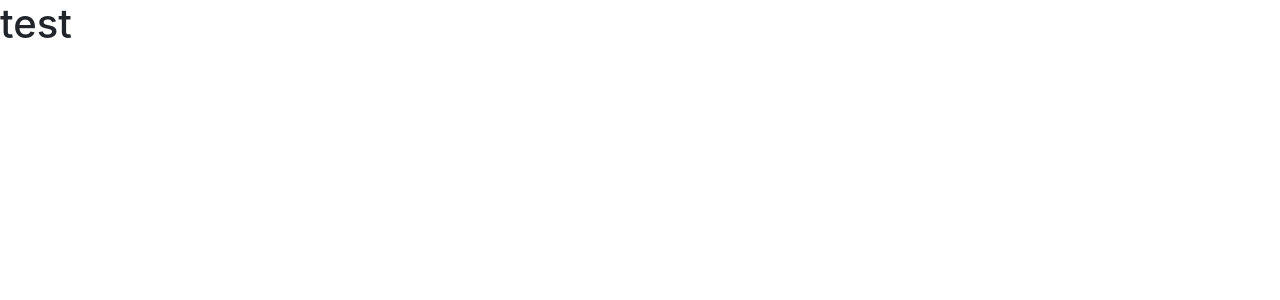
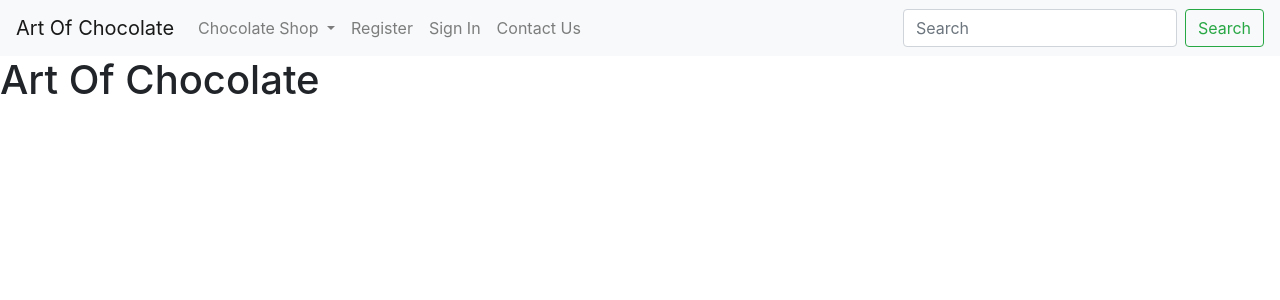
Before and after one commit to Ivana505/art-of-chocolate, a Django app: page / in a window 1280 px wide. Before the commit the part shown is almost empty. Shown: the top 300 px of the page. Run offline with Django 3.2, Linux system fonts and the light colour scheme.

Commit message:
Create includes folder, main-nav.html and mobile-top-header.html

```diff
--- a/art_of_chocolate/settings.py
+++ b/art_of_chocolate/settings.py
@@ -158,6 +158,10 @@ USE_TZ = True
 # https://docs.djangoproject.com/en/3.2/howto/static-files/
 
 STATIC_URL = '/static/'
+STATICFILES_DIRS = (os.path.join(BASE_DIR, 'static'),)
+
+MEDIA_URL = '/media/'
+MEDIA_ROOT = os.path.join(BASE_DIR, 'media')
 
 # Default primary key field type
 # https://docs.djangoproject.com/en/3.2/ref/settings/#default-auto-field
--- a/art_of_chocolate/urls.py
+++ b/art_of_chocolate/urls.py
@@ -15,9 +15,11 @@ Including another URLconf
 """
 from django.contrib import admin
 from django.urls import path, include
+from django.conf import settings
+from django.conf.urls.static import static
 
 urlpatterns = [
     path('admin/', admin.site.urls),
     path('accounts/', include('allauth.urls')),
     path('', include('home.urls')),
-]
+] + static(settings.MEDIA_URL, document_root=settings.MEDIA_ROOT)
--- a/templates/base.html
+++ b/templates/base.html
@@ -1,5 +1,5 @@
 {% load static %}
-
+<!--bootstrap template-->
 <!doctype html>
 <html lang="en">
   <head>
@@ -16,8 +16,16 @@
     <title>Art Of Chocolate</title>
   </head>
   <body>
-    <header></header>
-    <h1>test</h1>
+    <header>
+      <nav>
+        {% include 'includes/mobile-top-header.html' %}
+        {% include 'includes/main-nav.html' %}
+    </nav>
+    <div id="hero-image">
+
+    </div>
+  </header>
+    <h1>Art Of Chocolate</h1>
 
   </body>
 </html>
--- /dev/null
+++ b/templates/includes/main-nav.html
@@ -0,0 +1,37 @@
+<nav class="navbar navbar-expand-lg navbar-light bg-light">
+    <a class="navbar-brand" href="#">Art Of Chocolate</a>
+    <button class="navbar-toggler" type="button" data-toggle="collapse" data-target="#navbarSupportedContent" aria-controls="navbarSupportedContent" aria-expanded="false" aria-label="Toggle navigation">
+      <span class="navbar-toggler-icon"></span>
+    </button>
+
+    <div class="collapse navbar-collapse" id="navbarSupportedContent">
+      <ul class="navbar-nav mr-auto">
+        <li class="nav-item dropdown">
+          <a class="nav-link dropdown-toggle" href="#" id="navbarDropdown" role="button" data-toggle="dropdown" aria-haspopup="true" aria-expanded="false">
+            Chocolate Shop
+          </a>
+          <div class="dropdown-menu" aria-labelledby="navbarDropdown">
+            <a class="dropdown-item" href="#">Milk Chocolate</a>
+            <a class="dropdown-item" href="#">Dark Chocolate</a>
+            <a class="dropdown-item" href="#">White Chocolate</a>
+            <div class="dropdown-divider"></div>
+            <a class="dropdown-item" href="#">Shop all Chocolates</a>
+          </div>
+        </li>
+        <li class="nav-item">
+            <a class="nav-link" href="#">Register</a>
+          </li>
+          <li class="nav-item">
+            <a class="nav-link" href="#">Sign In</a>
+          </li>
+          <li class="nav-item">
+            <a class="nav-link" href="#">Contact Us</a>
+          </li>
+      </ul>
+      <form class="form-inline my-2 my-lg-0">
+        <input class="form-control mr-sm-2" type="search" placeholder="Search" aria-label="Search">
+        <button class="btn btn-outline-success my-2 my-sm-0" type="submit">Search</button>
+      </form>
+    </div>
+
+  </nav>
```
Also changed, not shown: static/css/base.css (line endings or trailing spaces), templates/includes/mobile-top-header.html (added).
